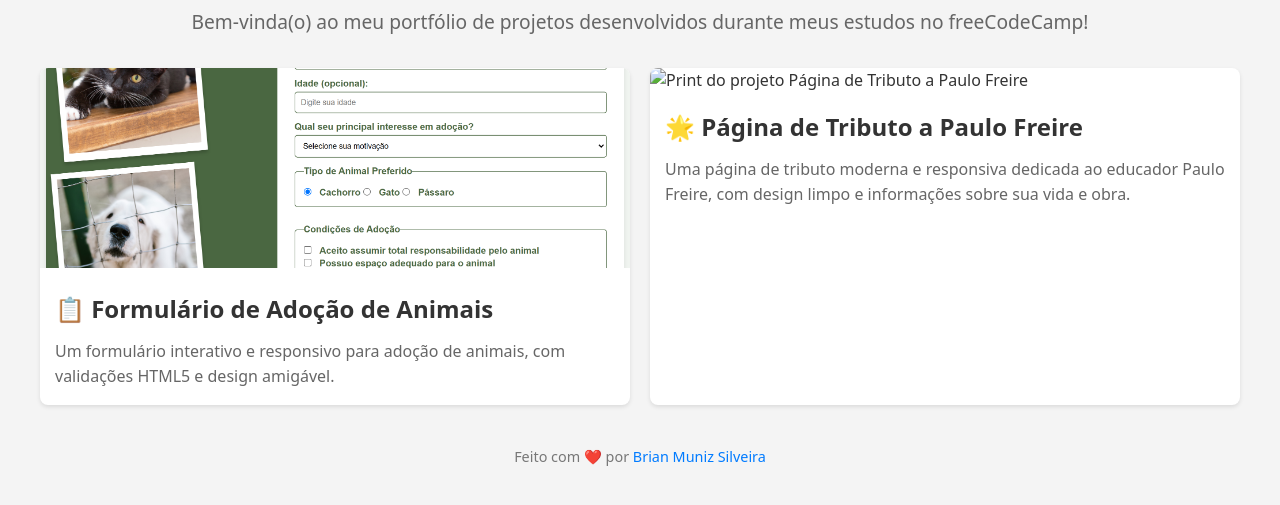
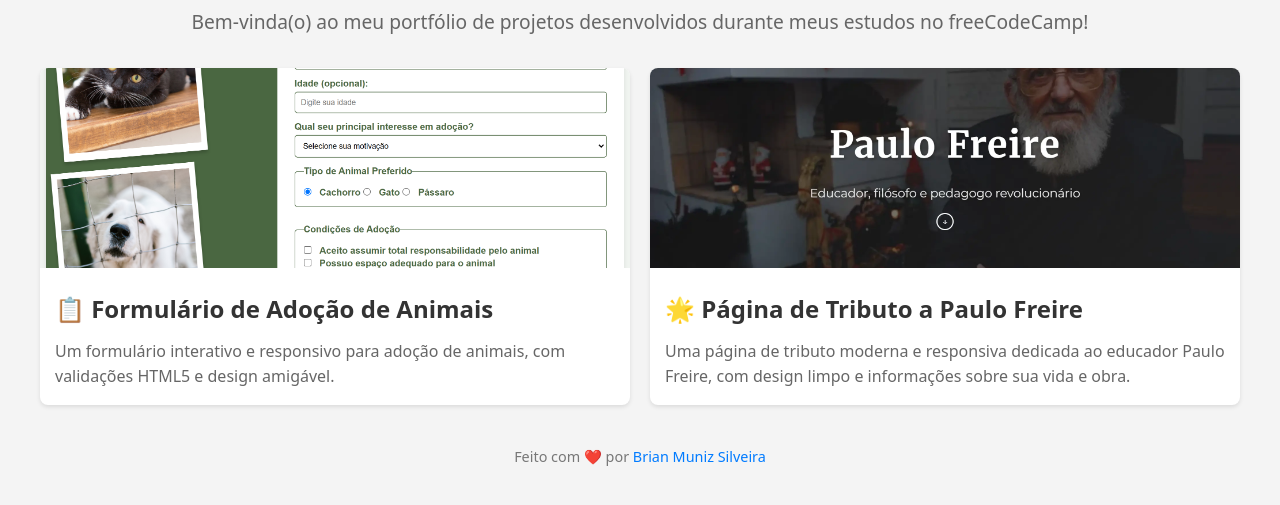
Before and after one commit to BrianMunizSilveira/freeCodeCamp, a plain HTML site: page index.html in a window 1280 px wide. Shown: the part 87-592 px from the top of the page. Drawn offline with Linux system fonts and the light colour scheme.

Commit message:
✨ feat: adiciona nova print á index

```diff
--- a/index.html
+++ b/index.html
@@ -39,7 +39,7 @@
       <div class="project-card">
         <a href="./Projects/tribute-page/index.html" class="project-link">
           <img
-            src="./Projects/tribute-page/AYsbJ5K.png"
+            src="./Projects/tribute-page/tribute-page-paulo-freire.webp"
             alt="Print do projeto Página de Tributo a Paulo Freire"
             class="project-image"
           />
```
Also changed, not shown: Projects/tribute-page/tribute-page-paulo-freire.webp (added), 1 other file.
